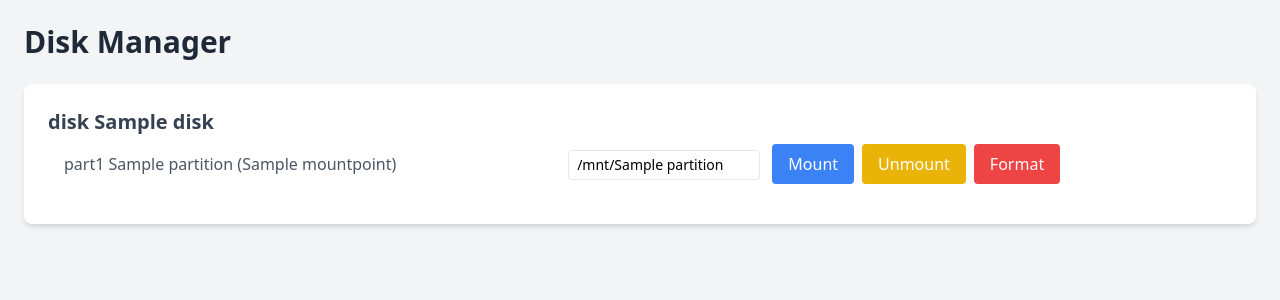
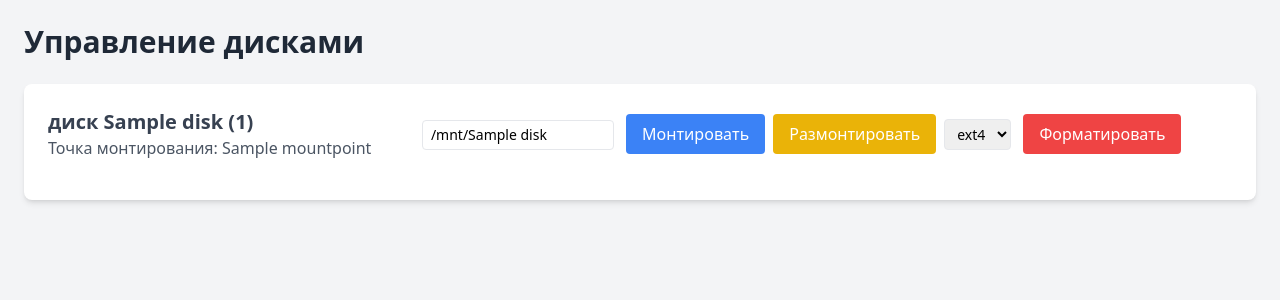
Before and after one commit to W1zard70r/WebMount, a FastAPI app: template templates/index.html in a window 1280 px wide. Shown: the top 300 px of the page. Run offline with FastAPI, Linux system fonts and the light colour scheme; the template is opened without the code that fills it: most values are stand-ins (such as "Sample title", 1, 10 or a date in 2020); some libraries are stand-ins or nearby versions.

Commit message:
disk take logic changes

```diff
--- a/main.py
+++ b/main.py
@@ -16,35 +16,24 @@ async def get_disks():
             text=True,
             check=True
         ).stdout.strip()
-        # print(output)
         disks = []
-        current_disk = None
 
-        for line in output.splitlines()[1:]:  # Skip header
+        for line in output.splitlines()[1:]:  # Пропустить заголовок
             if line.strip():
                 parts = line.split(maxsplit=3)
-                # print(parts)
                 name = parts[0]
                 size = parts[1]
                 mountpoint = parts[2] if len(parts) == 4 and parts[2] else ""
                 dev_type = parts[-1]
-                # print(dev_type)
                 if dev_type == "disk":
-                    current_disk = {"name": name, "size": size, "mountpoint": mountpoint, "partitions": []}
-                    disks.append(current_disk)
-                elif dev_type == "part" and current_disk is not None:
-                    current_disk["partitions"].append({
-                        "name": name,
-                        "size": size,
-                        "mountpoint": mountpoint
-                    })
-        # print('\n',disks)
+                    disks.append({"name": name, "size": size, "mountpoint": mountpoint})
+                # Игнорируем разделы и loop-устройства
         return disks
     except subprocess.CalledProcessError as e:
-        print(f"Error running lsblk: {e}")
+        print(f"Ошибка выполнения lsblk: {e}")
         return []
     except Exception as e:
-        print(f"Unexpected error: {e}")
+        print(f"Непредвиденная ошибка: {e}")
         return []
 
 @app.get("/", response_class=HTMLResponse)
@@ -53,32 +42,83 @@ async def root(request: Request):
     return templates.TemplateResponse("index.html", {"request": request, "disks": disks})
 
 @app.post("/mount")
-async def mount_dist(device: str = Form(...), mount_point: str = Form(...)):
+async def mount_disk(device: str = Form(...), mount_point: str = Form(...)):
     try:
+        # Проверяем, есть ли разделы у диска
+        output = subprocess.run(
+            ["lsblk", "-o", "NAME,TYPE", "-l", "-p", device],
+            capture_output=True,
+            text=True,
+            check=True
+        ).stdout.strip()
+        first_partition = None
+        for line in output.splitlines()[1:]:
+            if line.strip():
+                parts = line.split()
+                if len(parts) >= 2 and parts[1] == "part":
+                    first_partition = parts[0]
+                    break
+        if not first_partition:
+            raise ValueError("У диска нет разделов для монтирования")
         if not os.path.exists(mount_point):
             os.makedirs(mount_point)
-        subprocess.run(["sudo", "mount", device, mount_point], check=True)
-        return {"status": "success", "message": f"Mounted {device} to {mount_point}"}
+        subprocess.run(["sudo", "mount", first_partition, mount_point], check=True)
+        return {"status": "success", "message": f"Раздел {first_partition} смонтирован в {mount_point}"}
     except subprocess.CalledProcessError as e:
+        return {"status": "error", "message": f"Ошибка монтирования: {e.stderr or str(e)}"}
+    except ValueError as e:
         return {"status": "error", "message": str(e)}
 
 @app.delete("/unmount")
-async def unmount_disk(mount_point: str = Form(...)):
+async def unmount_disk(device: str = Form(...)):
     try:
-        subprocess.run(["sudo", "umount", mount_point], check=True)
-        return {"status": "success", "message": f"Unmounted {mount_point}"}
+        # Находим все точки монтирования для разделов диска
+        output = subprocess.run(
+            ["lsblk", "-o", "NAME,MOUNTPOINT", "-l", "-p", device],
+            capture_output=True,
+            text=True,
+            check=True
+        ).stdout.strip()
+        mount_points = []
+        for line in output.splitlines()[1:]:
+            if line.strip():
+                parts = line.split(maxsplit=1)
+                if len(parts) == 2 and parts[1]:
+                    mount_points.append(parts[1])
+        if not mount_points:
+            raise ValueError("У диска нет смонтированных разделов")
+        for mount_point in mount_points:
+            subprocess.run(["sudo", "umount", mount_point], check=True)
+        return {"status": "success", "message": f"Все разделы диска {device} размонтированы"}
     except subprocess.CalledProcessError as e:
+        return {"status": "error", "message": f"Ошибка размонтирования: {e.stderr or str(e)}"}
+    except ValueError as e:
         return {"status": "error", "message": str(e)}
 
 @app.post("/format")
 async def format_disk(device: str = Form(...), filesystem: str = Form("ext4")):
     try:
-        system_partitions = ["/dev/nvme0n1p7", "/dev/nvme0n1p1"]
-        if os.path.ismount(device) or device in system_partitions:
-            raise ValueError("Устройство смонтировано или является системно-критическим разделом")
+        # Защищаем системный диск
+        system_disks = ["/dev/nvme0n1"]
+        if device in system_disks:
+            raise ValueError("Нельзя форматировать системный диск")
+        # Проверяем, смонтированы ли какие-либо разделы диска
+        output = subprocess.run(
+            ["lsblk", "-o", "NAME,MOUNTPOINT", "-l", "-p", device],
+            capture_output=True,
+            text=True,
+            check=True
+        ).stdout.strip()
+        for line in output.splitlines()[1:]:
+            if line.strip():
+                parts = line.split(maxsplit=1)
+                if len(parts) == 2 and parts[1]:
+                    raise ValueError(f"Раздел {parts[0]} смонтирован в {parts[1]}")
         subprocess.run(["sudo", "mkfs", "-t", filesystem, device], check=True)
-        return {"status": "success", "message": f"Formatted {device} as {filesystem}"}
-    except (subprocess.CalledProcessError, ValueError) as e:
+        return {"status": "success", "message": f"Диск {device} отформатирован как {filesystem}"}
+    except subprocess.CalledProcessError as e:
+        return {"status": "error", "message": f"Ошибка форматирования: {e.stderr or str(e)}"}
+    except ValueError as e:
         return {"status": "error", "message": str(e)}
 
 if __name__ == "__main__":
--- a/templates/index.html
+++ b/templates/index.html
@@ -1,9 +1,9 @@
 <!DOCTYPE html>
-<html lang="en">
+<html lang="ru">
 <head>
     <meta charset="UTF-8">
     <meta name="viewport" content="width=device-width, initial-scale=1.0">
-    <title>Disk Manager</title>
+    <title>Управление дисками</title>
     <script src="https://cdn.tailwindcss.com"></script>
     <style>
         .btn {
@@ -28,43 +28,43 @@
 </head>
 <body class="bg-gray-100 font-sans">
     <div class="container mx-auto p-6">
-        <h1 class="text-3xl font-bold text-gray-800 mb-6">Disk Manager</h1>
+        <h1 class="text-3xl font-bold text-gray-800 mb-6">Управление дисками</h1>
         <div class="bg-white shadow-md rounded-lg p-6">
             {% for disk in disks %}
-                <div class="mb-4">
-                    <h2 class="text-xl font-semibold text-gray-700">disk {{ disk.name }}</h2>
-                    <ul class="ml-4 mt-2">
-                        {% for partition in disk.partitions %}
-                            <li class="mb-2 flex items-center justify-between">
-                                <span class="text-gray-600">
-                                    part{{ loop.index }} {{ partition.name }}{% if partition.mountpoint %} ({{ partition.mountpoint }}){% endif %}
-                                </span>
+                <div class="mb-4 flex items-center justify-between">
+                    <div>
+                        <h2 class="text-xl font-semibold text-gray-700">диск {{ disk.name }} ({{ disk.size }})</h2>
+                        {% if disk.mountpoint %}
+                            <p class="text-gray-600">Точка монтирования: {{ disk.mountpoint }}</p>
+                        {% endif %}
+                    </div>
                     <div class="flex space-x-2">
-                                    <!-- Mount Button -->
-                                    <form action="/mount" method="post" class="mount-form" data-partition="{{ partition.name }}">
-                                        <input type="hidden" name="device" value="{{ partition.name }}">
-                                        <input type="text" name="mount_point" value="/mnt/{{ partition.name | replace('/dev/', '') }}" class="border rounded px-2 py-1 text-sm w-48 mr-2" placeholder="Mount point">
-                                        <button type="submit" class="btn bg-blue-500 text-white px-4 py-2 rounded hover:bg-blue-600">Mount</button>
+                        <!-- Кнопка монтирования -->
+                        <form action="/mount" method="post" class="mount-form" data-disk="{{ disk.name }}">
+                            <input type="hidden" name="device" value="{{ disk.name }}">
+                            <input type="text" name="mount_point" value="/mnt/{{ disk.name | replace('/dev/', '') }}" class="border rounded px-2 py-1 text-sm w-48 mr-2" placeholder="Точка монтирования">
+                            <button type="submit" class="btn bg-blue-500 text-white px-4 py-2 rounded hover:bg-blue-600">Монтировать</button>
                         </form>
-                                    <!-- Unmount Button -->
-                                    <form action="/unmount" method="post" class="unmount-form" data-partition="{{ partition.name }}">
-                                        <input type="hidden" name="mount_point" value="{{ partition.mountpoint or '' }}">
-                                        <button type="submit" class="btn bg-yellow-500 text-white px-4 py-2 rounded hover:bg-yellow-600 {% if not partition.mountpoint %}opacity-50 cursor-not-allowed{% endif %}" {% if not partition.mountpoint %}disabled{% endif %}>Unmount</button>
+                        <!-- Кнопка размонтирования -->
+                        <form action="/unmount" method="post" class="unmount-form" data-disk="{{ disk.name }}">
+                            <input type="hidden" name="device" value="{{ disk.name }}">
+                            <button type="submit" class="btn bg-yellow-500 text-white px-4 py-2 rounded hover:bg-yellow-600 {% if not disk.mountpoint %}opacity-50 cursor-not-allowed{% endif %}" {% if not disk.mountpoint %}disabled{% endif %}>Размонтировать</button>
                         </form>
-                                    <!-- Format Button -->
-                                    <form action="/format" method="post" class="format-form" data-partition="{{ partition.name }}">
-                                        <input type="hidden" name="device" value="{{ partition.name }}">
-                                        <input type="hidden" name="filesystem" value="ext4">
-                                        <button type="submit" class="btn bg-red-500 text-white px-4 py-2 rounded hover:bg-red-600" onclick="return confirm('Are you sure you want to format {{ partition.name }}? This will erase all data!')">Format</button>
+                        <!-- Кнопка форматирования -->
+                        <form action="/format" method="post" class="format-form" data-disk="{{ disk.name }}">
+                            <input type="hidden" name="device" value="{{ disk.name }}">
+                            <select name="filesystem" class="border rounded px-2 py-1 text-sm mr-2">
+                                <option value="ext4">ext4</option>
+                                <option value="vfat">vfat</option>
+                                <option value="ntfs">ntfs</option>
+                            </select>
+                            <button type="submit" class="btn bg-red-500 text-white px-4 py-2 rounded hover:bg-red-600" onclick="return confirm('Вы уверены, что хотите отформатировать {{ disk.name }}? Все данные и разделы будут удалены!')">Форматировать</button>
                         </form>
                     </div>
-                                <div class="message-container" data-partition="{{ partition.name }}">
+                    <div class="message-container" data-disk="{{ disk.name }}">
                         <span class="success-message"></span>
                         <span class="error-message"></span>
                     </div>
-                            </li>
-                        {% endfor %}
-                    </ul>
                 </div>
             {% endfor %}
         </div>
@@ -74,16 +74,16 @@
             form.addEventListener('submit', async (e) => {
                 e.preventDefault();
                 const formData = new FormData(form);
-                const partition = form.getAttribute('data-partition');
-                const messageContainer = document.querySelector(`.message-container[data-partition="${partition}"]`);
+                const disk = form.getAttribute('data-disk');
+                const messageContainer = document.querySelector(`.message-container[data-disk="${disk}"]`);
                 const successMessage = messageContainer.querySelector('.success-message');
                 const errorMessage = messageContainer.querySelector('.error-message');
 
-                // Hide previous messages
+                // Скрыть предыдущие сообщения
                 successMessage.style.display = 'none';
                 errorMessage.style.display = 'none';
 
-                // Determine method and URL
+                // Определить метод и URL
                 const method = form.classList.contains('unmount-form') ? 'DELETE' : 'POST';
                 const url = form.action;
 
@@ -97,14 +97,14 @@
                     if (result.status === 'success') {
                         successMessage.textContent = result.message;
                         successMessage.style.display = 'block';
-                        // Refresh the page after a short delay to update mountpoints
+                        // Обновить страницу после успешного действия
                         setTimeout(() => location.reload(), 1000);
                     } else {
                         errorMessage.textContent = result.message;
                         errorMessage.style.display = 'block';
                     }
                 } catch (error) {
-                    errorMessage.textContent = 'Network error: ' + error.message;
+                    errorMessage.textContent = 'Ошибка сети: ' + error.message;
                     errorMessage.style.display = 'block';
                 }
             });
```
Also changed, not shown: screenshot.png (deleted). Lines whose indentation alone changed are shown as unchanged.
